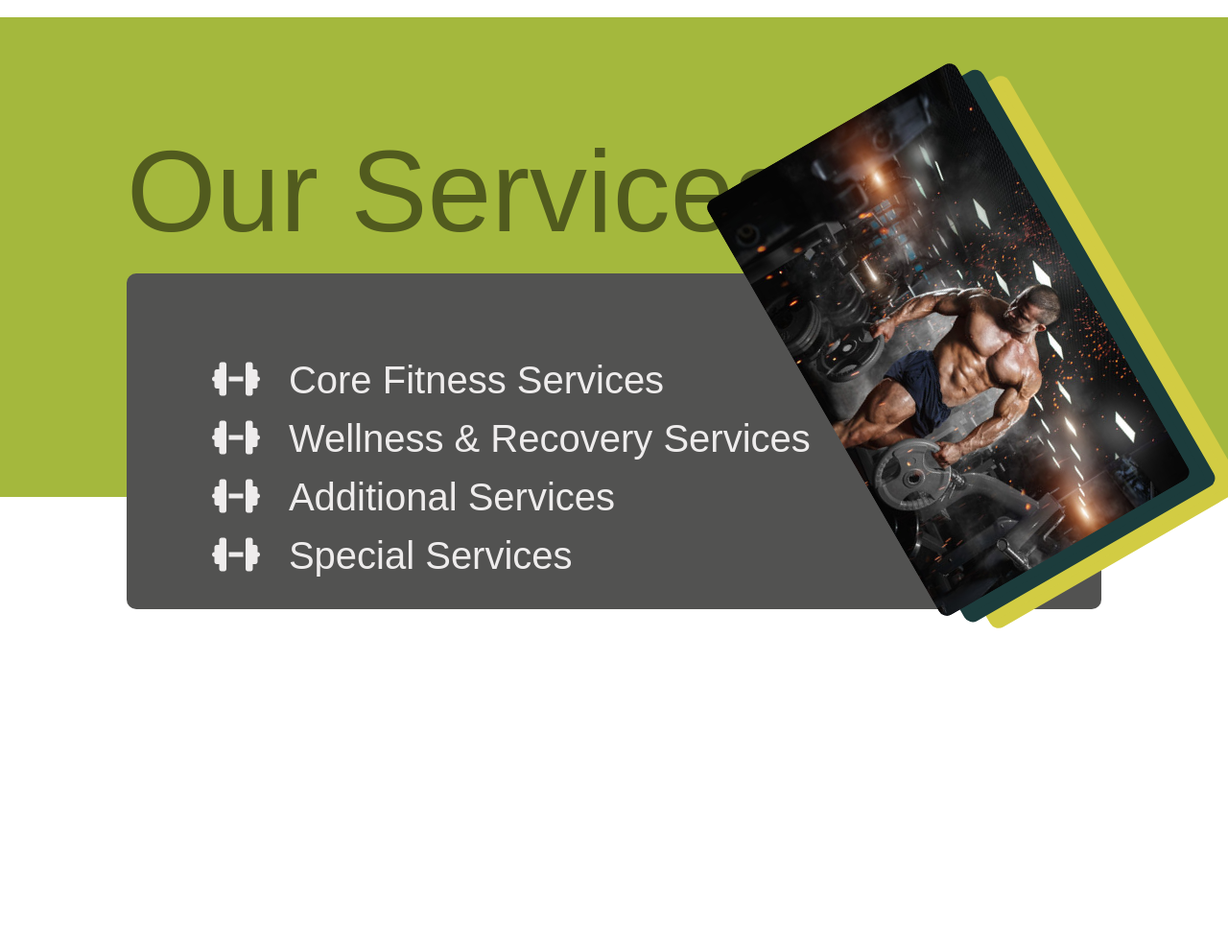
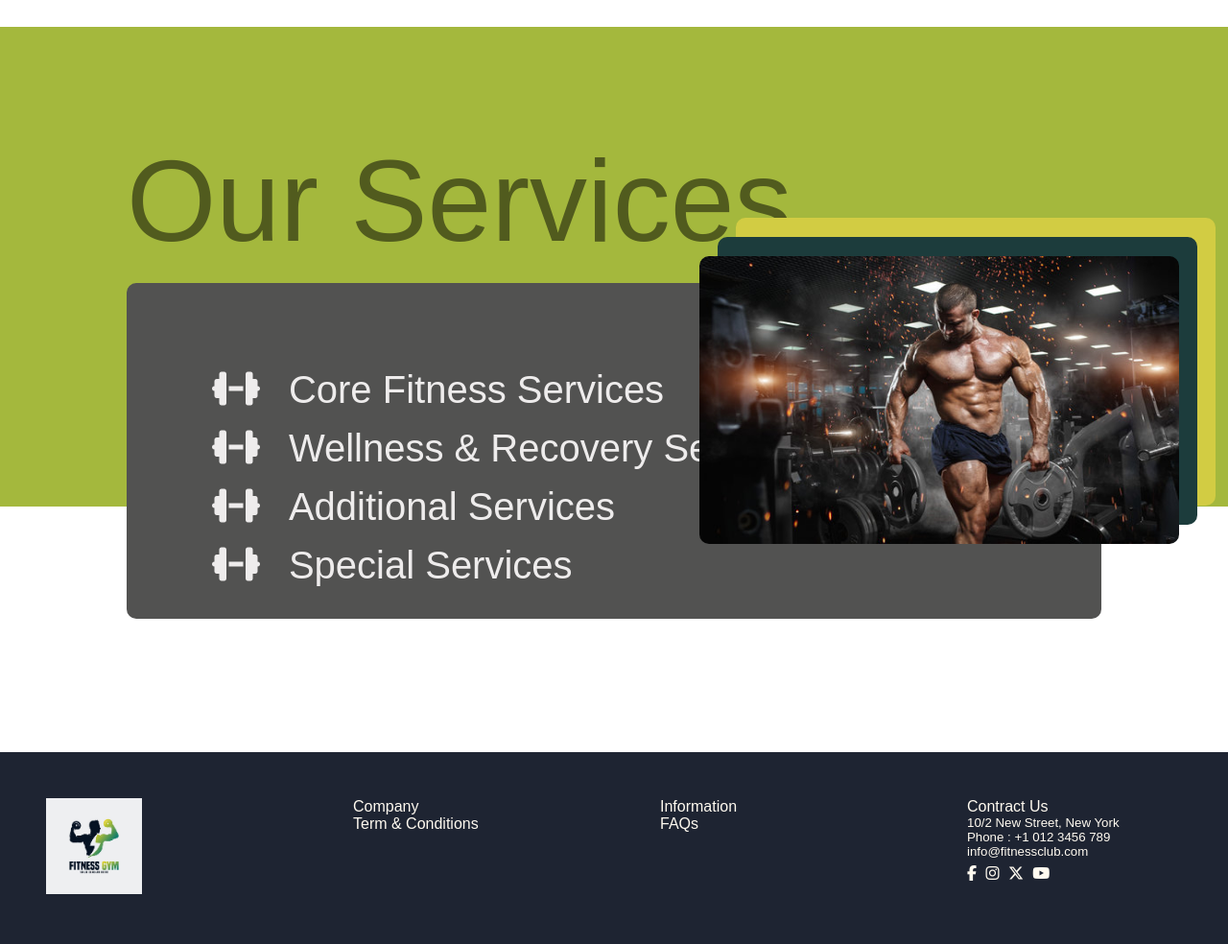
Before and after one commit to alifXcodes/Fitness-Club, a plain HTML site: page index.html in a window 1280 px wide. Shown: the part 792-1776 px from the top of the page at 96% size. Before the commit the page ends 1471 px from the top, so only its background shows below. Drawn offline with Linux system fonts and the light colour scheme; a web font is replaced by a local one.

Commit message:
Add files via upload

```diff
--- a/index.html
+++ b/index.html
@@ -25,8 +25,8 @@
 
     <div class="top_bar">
         <div class="logo">
-            <img class="first_img" src="file/download (2).png" alt="Fitness Clab">
-            <h1 class="titel1">Fitness Club</h1>
+            <a href="#"><img class="first_img" src="file/download.png" alt="Fitness Clab"></a>
+
         </div>
         <!-- navigation bar -->
          <nav>
@@ -79,6 +79,30 @@
         </div>
     </div>
 </div>
-
+<footer>
+    <div class="logo_footer">
+        <img src="file/fitness-sport-gym-logo-design-vector (1).jpg" alt="">
+    </div>
+    <div class="company">
+        <h4>Company</h4>
+        <h4>Term & Conditions</h4>
+    </div>
+    <div class="info">
+        <h4>Information</h4>
+        <h4>FAQs</h4>
+    </div>
+    <div class="contract">
+        <h4>Contract Us</h4>
+        <h5>10/2 New Street, New York</h5>
+        <h5>Phone : +1 012 3456 789</h5>
+        <h5>info@fitnessclub.com</h5>
+        <div class="social_media">
+            <a href="#"><i class="fa-brands fa-facebook-f"></i></a>
+            <a href="#"><i class="fa-brands fa-instagram"></i></a>
+            <a href="#"><i class="fa-brands fa-x-twitter"></i></a>
+            <a href="#"><i class="fa-brands fa-youtube"></i></a>
+        </div>
+    </div>
+</footer>
 </body>
 </html>
--- a/style.css
+++ b/style.css
@@ -8,25 +8,19 @@
 .top_bar{
     display: grid;
     grid-template-columns: 2fr 4fr 1fr;
-    height: 70px;
+    height: 80px;
     background-color: #dcdde1;
     position: sticky;
     top: 0;
     z-index: 999;
 }
-.logo{
-    display: flex;
-}
 .first_img{
     margin-left: 70px;
-    height: 50px;
-    width: 55px;
+    margin-top: -40px;
+    height: 200px;
+    width: 200px;
 }
-.titel1{
-    margin-top: 15px;
-    font-weight: bold;
-    cursor: pointer;
-}
+
 
 /* navigation bar*/
 #main_manu ul{
@@ -52,7 +46,7 @@
     font-weight: bold;
     color: #ffffff;
     font-size: 28px;
-    padding: 22px 30px;
+    padding: 32px 30px;
     transition-duration: .5s;
     border-bottom: 5px solid #a4b83d;
 }
@@ -100,7 +94,8 @@
     border-radius: 20px;
 }
 .log_in:hover{
-    border: 3px solid #061222;
+    border: 3px solid #a4b83d;
+    background-color: #d2cc43;
     padding: 10px 30px;
     transition-duration: .5s;
 }
@@ -118,7 +113,7 @@
 .img {
   position: relative;
   margin: 4%;
-  margin-top: -40px;
+  margin-top: 30px;
   padding: 5%;
 }
 
@@ -191,14 +186,14 @@
 }
 .img2{
     position: relative;
-  margin-left: 62%;
+  margin-left: 60%;
   margin-top: -545px;
   height: 300px;
   width: 500px;
   border: 10px solid #d2cc43;
   background-color: #d2cc43;
   border-radius: 10px;
-  transform: rotate(60deg);
+
 }
 .border_div{
   position: relative;
@@ -218,7 +213,42 @@
   width: 500px;
   border-radius: 10px;
 }
-.img2:hover{
-  transform: rotate(360deg);
-  transition-duration: 5s;
+
+/* footer section */
+footer{
+    margin-top: 20%;
+    height: 200px;
+    width: 100%;
+    background-color: #1e2432;
+    display: grid;
+    grid-template-columns: 1fr 1fr 1fr 1fr;
 }
+.logo_footer img{
+    margin: 15%;
+    height: 100px;
+    width: 100px;
+}
+.company{
+margin: 15%;
+color: floralwhite;
+}
+.info{
+margin: 15%;
+color: floralwhite
+}
+.contract{
+margin: 15%;
+color: floralwhite
+}
+.social_media{
+    margin-top: 3%;
+
+}
+.social_media a{
+    text-decoration: none;
+    color: floralwhite;
+    margin-right: 5px;
+}
+.social_media a:hover{
+    color: #a4b83d;
+}
```
